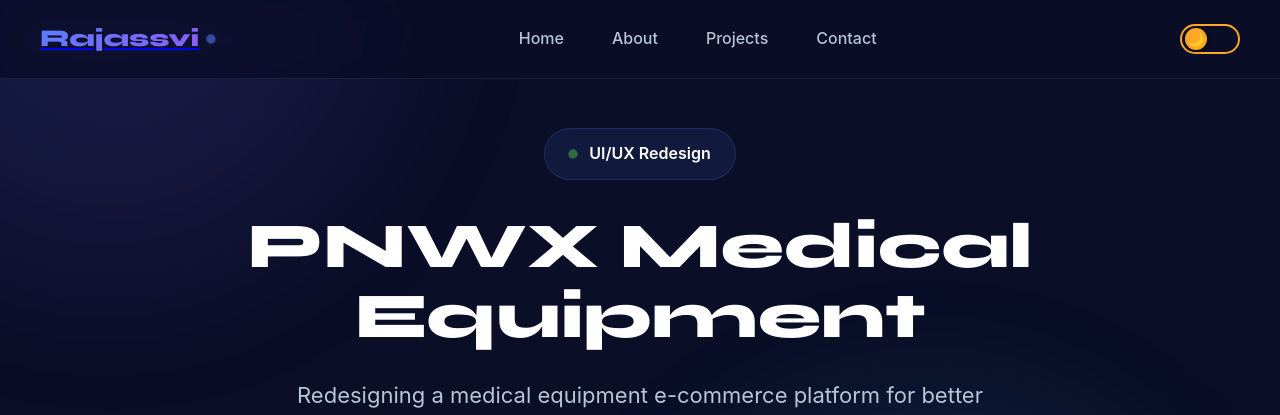
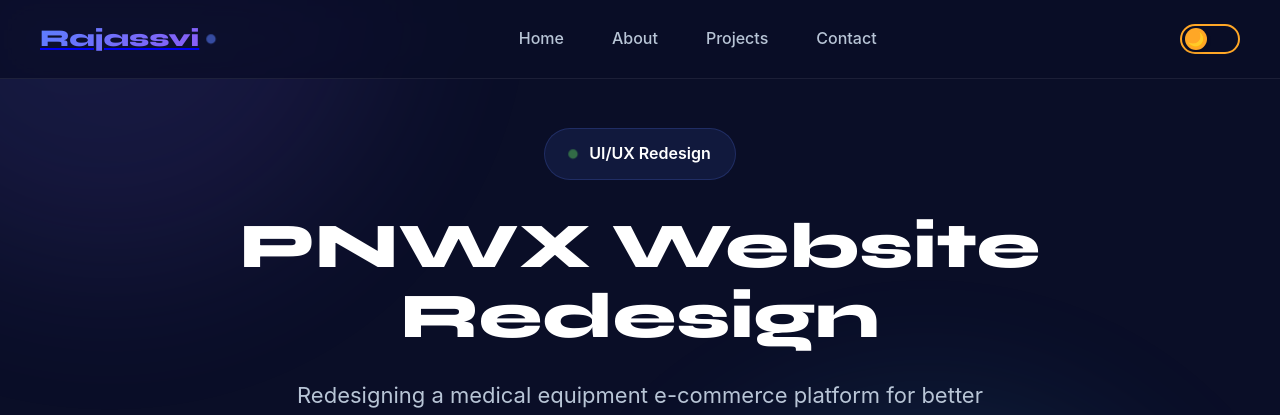
Before and after one commit to rajassvi/AI-powered-portfolio, a Flask app: page /projects/pnwx in a window 1280 px wide. Shown: the top 415 px of the page. Run offline with Flask 3, Linux system fonts and the light colour scheme; some web fonts are replaced.

Commit message:
Add PNWX case study, SNV thumbnail, and improve projects layout

```diff
--- a/templates/pnwx.html
+++ b/templates/pnwx.html
@@ -10,7 +10,7 @@
             <span>UI/UX Redesign</span>
         </div>
 
-        <h1 class="case-study-title">PNWX Medical Equipment</h1>
+        <h1 class="case-study-title">PNWX Website Redesign</h1>
         <p class="case-study-subtitle">Redesigning a medical equipment e-commerce platform for better product discovery</p>
     </div>
 </section>
```
